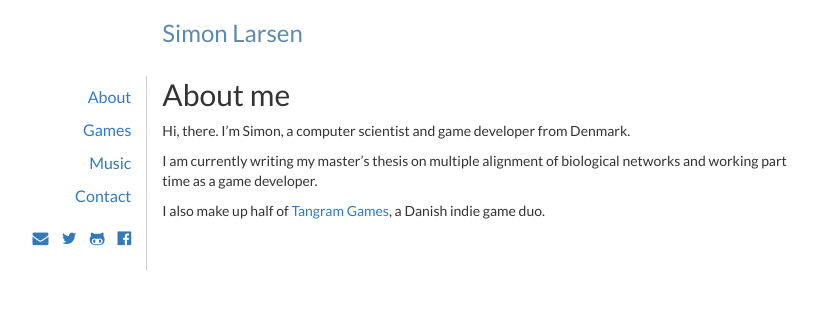
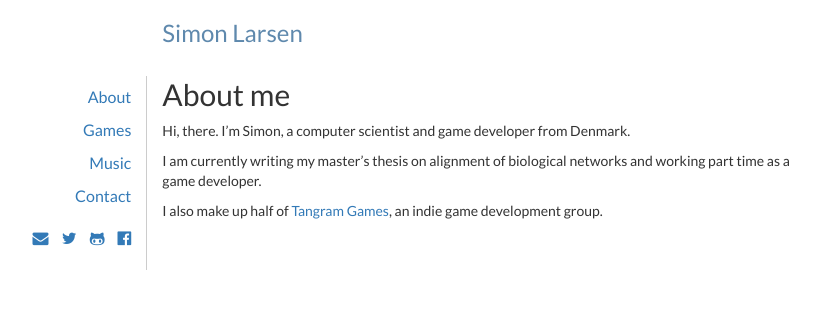
Before and after one commit to SimonLarsen/simonlarsen.github.io, a Jekyll site: the page built from index.md, in a window 1280 px wide. Shown: the top 309 px of the page, without its empty margins (226-1046 px from the left). Built offline with Jekyll 4.4.1, drawn with Linux system fonts in a browser that asks for light colours.

Commit message:
Changed working on title page

```diff
--- a/index.md
+++ b/index.md
@@ -4,7 +4,7 @@ title: "About me"
 ---
 Hi, there. I'm Simon, a computer scientist and game developer from Denmark.
 
-I am currently writing my master's thesis on multiple alignment of biological networks
+I am currently writing my master's thesis on alignment of biological networks
 and working part time as a game developer.
 
-I also make up half of [Tangram Games](http://tangramgames.dk), a Danish indie game duo.
+I also make up half of [Tangram Games](http://tangramgames.dk), an indie game development group.
```
